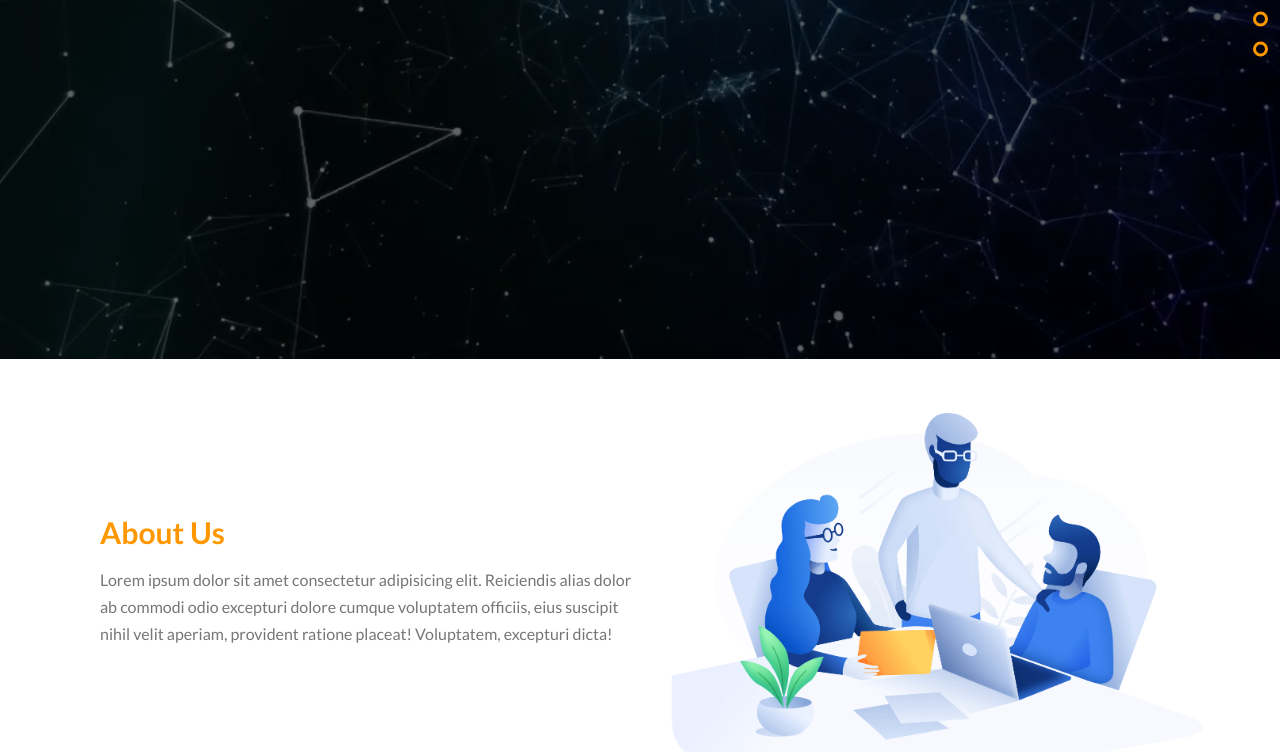
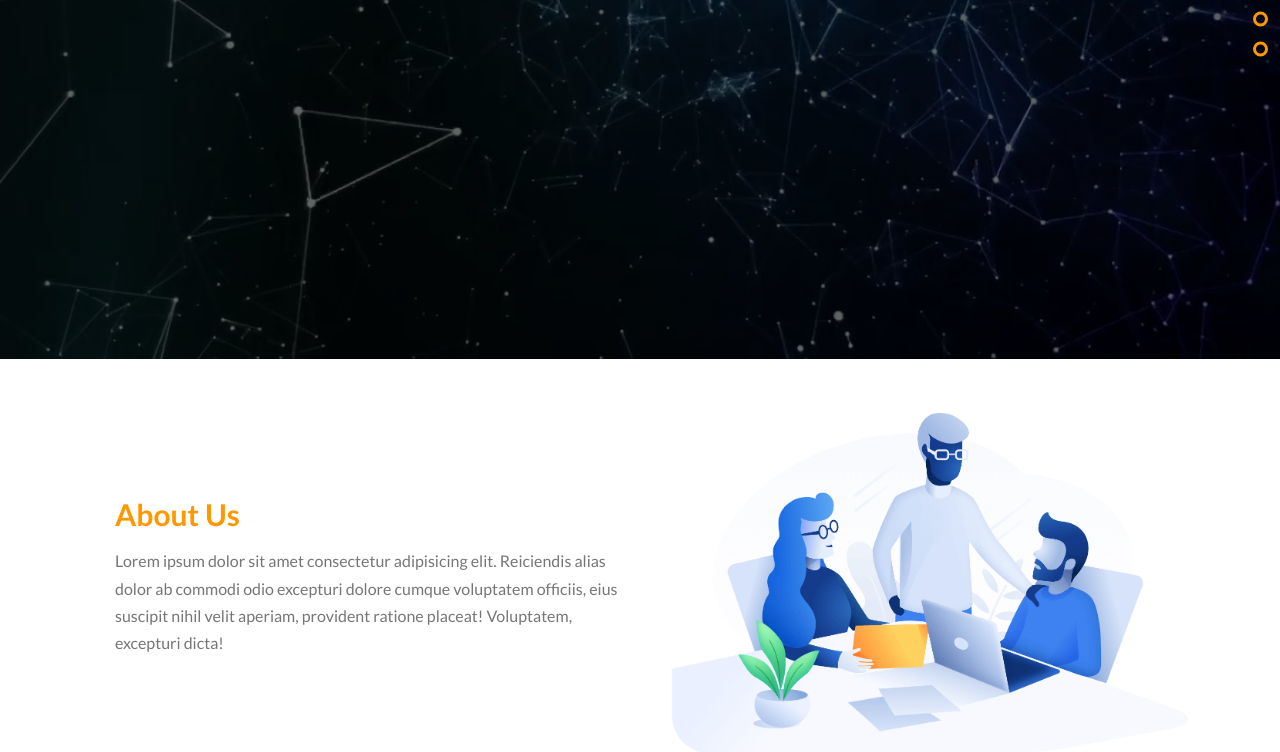
Before and after one commit to Ham47Mani/SDesign, a website: page src/html/index.pug in a window 1280 px wide. Shown: the part 441-1193 px from the top of the page. Drawn offline with nearby package versions, Linux system fonts and the light colour scheme; files that its build step writes are made by us from their sources; files whose address does not match are found by name.

Commit message:
Setting Breakpoint of media query

```diff
--- a/src/css/main.scss
+++ b/src/css/main.scss
@@ -11,7 +11,6 @@ body { font-family: 'Lato', sans-serif }
 }
 a { text-decoration: none }
 .container {
-  width: 1170px;
   padding-left: 15px;
   padding-right: 15px;
   margin: auto
@@ -684,3 +683,33 @@ header {
   }
 }
 // ====================================== End Contact Us ======================================
+
+// ====================================== Start Grid System ======================================
+//-------------------- Small Devices --------------
+@media (min-width: 576px) {
+  .container {
+    max-width: 540px;
+  }
+}
+
+//-------------------- Medium Devices --------------
+@media (min-width: 768px) {
+  .container {
+    max-width: 720px;
+  }
+}
+
+//-------------------- Large Devices --------------
+@media (min-width: 992px) {
+  .container {
+    max-width: 960px;
+  }
+}
+
+//-------------------- Extra Large Devices --------------
+@media (min-width: 1200px) {
+  .container {
+    max-width: 1140px;
+  }
+}
+// ====================================== End Grid System ======================================
--- a/src/html/index.pug
+++ b/src/html/index.pug
@@ -239,7 +239,7 @@ block content
   //- ***************************************** End Testimonials ******************************************
 
   //- ***************************************** Start Contact Us ******************************************
-  #contact.contact
+  section#contact.contact
     .container
       h2 Contact Us
       form(action="")
```
Also changed, not shown: dist/css/main.css, 1 other file.
